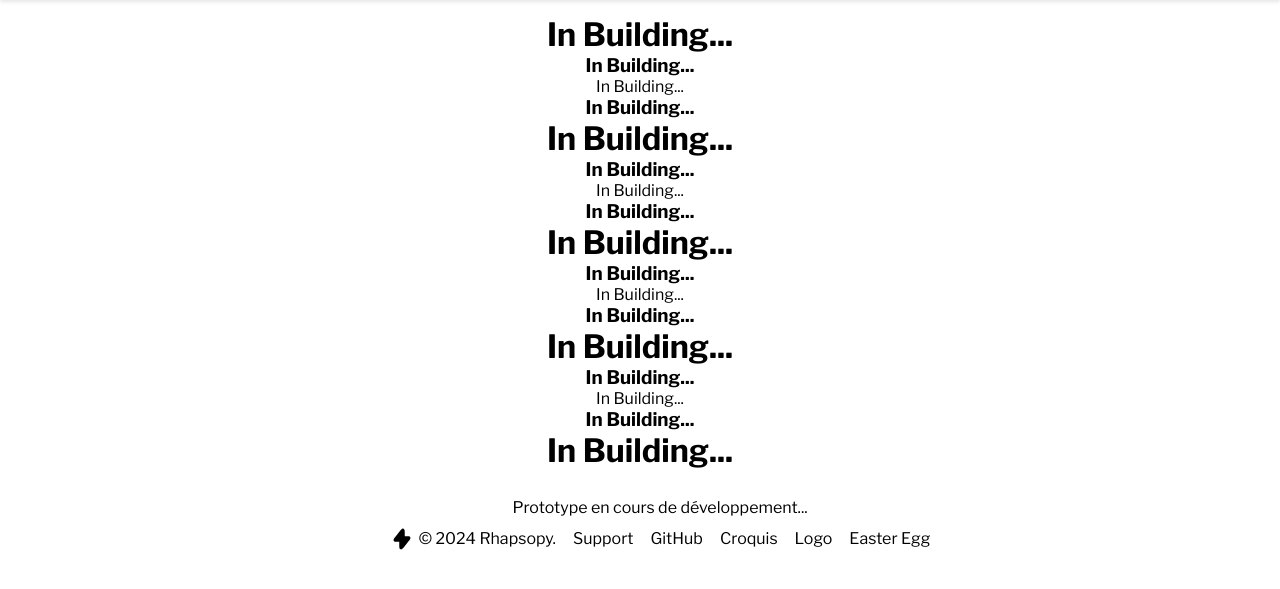
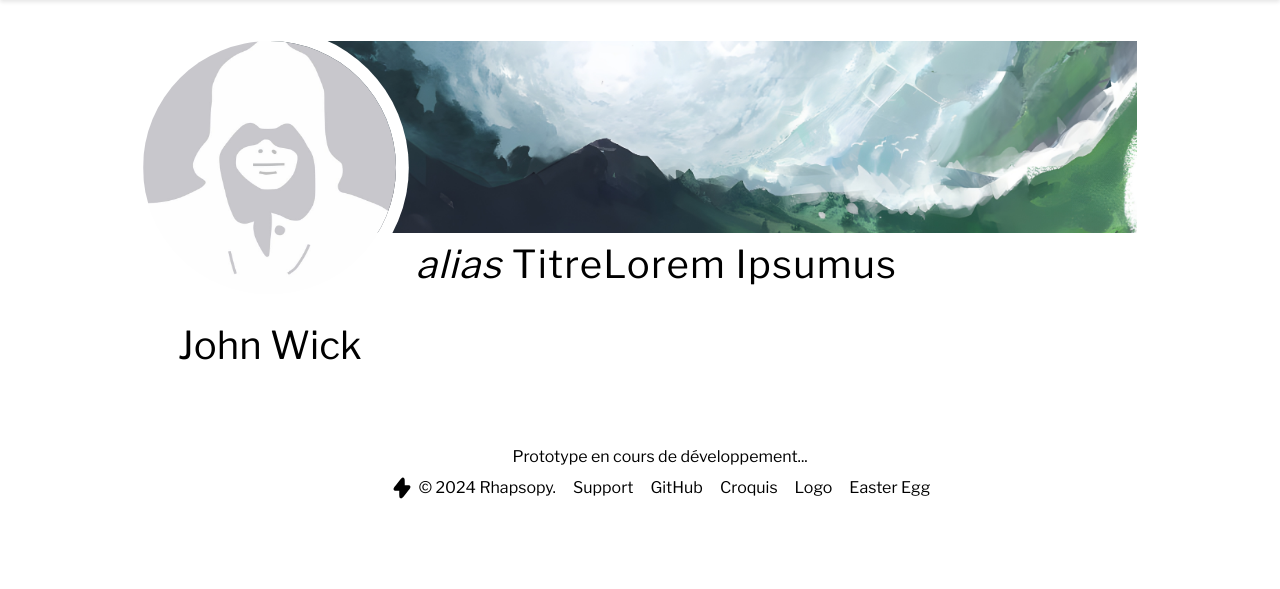
Before and after one commit to lucasbouet30/NSI_project, a Flask app: page /profile in a window 1280 px wide. Shown: the part 64-653 px from the top of the page. Run offline with Flask 3, Linux system fonts and the light colour scheme; the visitor is signed in with stand-in values (Sample User, id 1).

Commit message:
Update profile.html

```diff
--- a/V0.1.3/templates/profile.html
+++ b/V0.1.3/templates/profile.html
@@ -19,6 +19,10 @@
     <link
       rel="stylesheet"
       href="{{ url_for('static', filename='assets/css/footer.css') }}"
+    />
+    <link
+      rel="stylesheet"
+      href="{{ url_for('static', filename='assets/css/profile.css') }}"
     />
   </head>
 
@@ -89,23 +93,37 @@
     </nav>
 
     <main>
-      <h1 class="in-build">In Building...</h1>
-      <h3 class="in-build">In Building...</h3>
-      <p class="in-build">In Building...</p>
-      <h3 class="in-build">In Building...</h3>
-      <h1 class="in-build">In Building...</h1>
-      <h3 class="in-build">In Building...</h3>
-      <p class="in-build">In Building...</p>
-      <h3 class="in-build">In Building...</h3>
-      <h1 class="in-build">In Building...</h1>
-      <h3 class="in-build">In Building...</h3>
-      <p class="in-build">In Building...</p>
-      <h3 class="in-build">In Building...</h3>
-      <h1 class="in-build">In Building...</h1>
-      <h3 class="in-build">In Building...</h3>
-      <p class="in-build">In Building...</p>
-      <h3 class="in-build">In Building...</h3>
-      <h1 class="in-build">In Building...</h1>
+      <div class="stack">
+        <div class="banner-container">
+          <div class="banner">
+            <img
+              src="{{ url_for('static', filename='assets/images/Banner.png') }}"
+              alt="Bannière Utilisateur"
+            />
+          </div>
+        </div>
+
+        <div class="pfp-grid">
+          <div class="pfp-container">
+            <img
+              src="{{ url_for('static', filename='assets/images/empty-profile.jpg') }}"
+              alt="Profil Utilisateur"
+              class="pfp"
+            />
+          </div>
+          <div class="user-title"><i>alias</i> TitreLorem Ipsumus</div>
+        </div>
+
+        <div class="profile-grid">
+          <div class="fisrt-section">
+            <div class="pseudo">John Wick</div>
+          </div>
+
+          <div class="second-section">
+            <div></div>
+          </div>
+        </div>
+      </div>
     </main>
 
     <footer class="footer">
```
